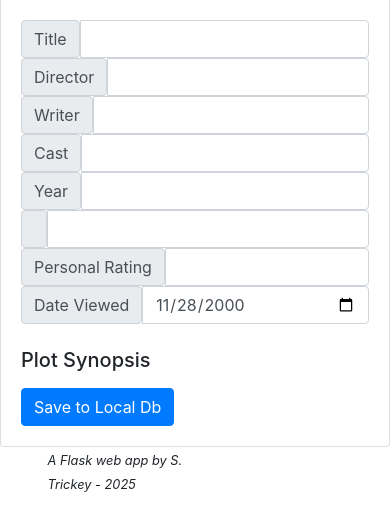
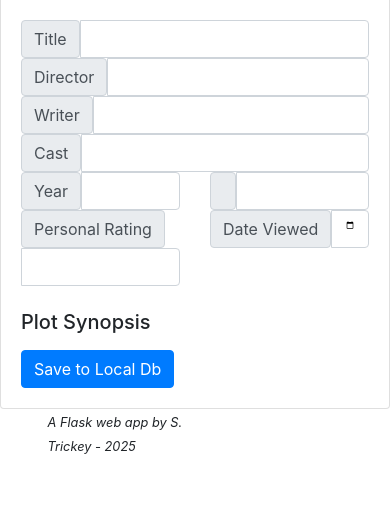
Before and after one commit to HackMasterFlash/ForTheRecord, a Flask app: template webapp/templates/review.html in a window 390 px wide. Shown: the part 219-750 px from the top of the page. Run offline with Flask 3, Linux system fonts and the light colour scheme; the template is opened without the code that fills it, so the values that code supplies are empty; parts of the project's set-up code (start-up, migrations or seed data) failed here and were passed over; some libraries are stand-ins or nearby versions.

Commit message:
use the movie detail rendor macro

```diff
--- a/webapp/templates/review.html
+++ b/webapp/templates/review.html
@@ -11,70 +11,7 @@
         <div class="col-sm-9">
             <div class="card-body">
                 <form method="POST" action="/review">
-                    <div class="row">
-                        <div class="col">
-                            <div class="input-group">
-                                <span class="input-group-text">Title</span>
-                                <input class="form-control" name="Title" aria-label="A Title" id="TitleEntry" type="text" value="{{movie.title}}">
-                            </div>
-                        </div>
-                    </div>
-                    <div class="row">
-                        <div class="col">
-                            <div class="input-group">
-                                <span class="input-group-text">Director</span>
-                                <input class="form-control" name="Director" aria-label="A Director" id="Director" type="text" value="{{movie.director}}">
-                            </div>
-                        </div>
-                    </div>
-                    <div class="row">
-                        <div class="col">
-                            <div class="input-group">
-                                <span class="input-group-text">Writer</span>
-                                <input class="form-control" name="Writer" aria-label="A Writer" id="Writer" type="text" value="{{movie.writers_to_string()}}">
-                            </div>
-                        </div>
-                    </div>
-                    <div class="row">
-                        <div class="col">
-                            <div class="input-group">
-                                <span class="input-group-text">Cast</span>
-                                <input class="form-control" name="Title" aria-label="A Title" id="actors" type="text" value="{{movie.actors_to_string()}}">
-                            </div>
-                        </div>
-                    </div>
-                    <div class="row">
-                        <div class="col-sm-4">
-                            <div class="input-group">
-                                <span class="input-group-text">Year</span>
-                                <input class="form-control" name="Year" aria-label="A Year" id="year" type="text" value="{{movie.year}}">
-                            </div>
-                        </div>
-                        <div class="col-sm-4">
-                            <div class="input-group">
-                                <span class="input-group-text">{{movie.RatingSource}}</span>
-                                <input class="form-control" name="Rating" aria-label="A Rating" id="Rating" type="text" value="{{movie.RatingValueString}}">
-                            </div>
-                        </div>
-
-                    </div>
-                    <div class="row">
-                        <div class="col-sm-4">
-                            <div class="input-group">
-                                <span class="input-group-text">Personal Rating</span>
-                                <input class="form-control" name="PersonalRating" aria-label="A personalRating" id="PersonalRating" type="text" value="{{movie.PersonalRating}}">
-                            </div>
-                        </div>
-                        <div class="col-sm-4">
-                            <div class="input-group date" id="datepicker">
-                                <span class="input-group-text">Date Viewed</span>
-                                <input type="date" class="form-control" name="DateViewed" id="DateViewed" aria-label="A Date Viewed" value="{{movie.DateViewed.strftime('%Y-%m-%d')if movie.DateViewed else '2000-11-28'}}">
-                            </div>
-                        </div>
-                    </div>
-                    <br>
-                    <h5 class="card-title">Plot Synopsis</h5>
-                    <p class="card-text">{{movie.plot}}</p>
+                    {{ macros.render_movie_detail(movie) }}
                     <button class="btn btn-primary" type="submit" id="button-save-to-db">Save to Local Db</button>
                 </form>
             </div>
```
